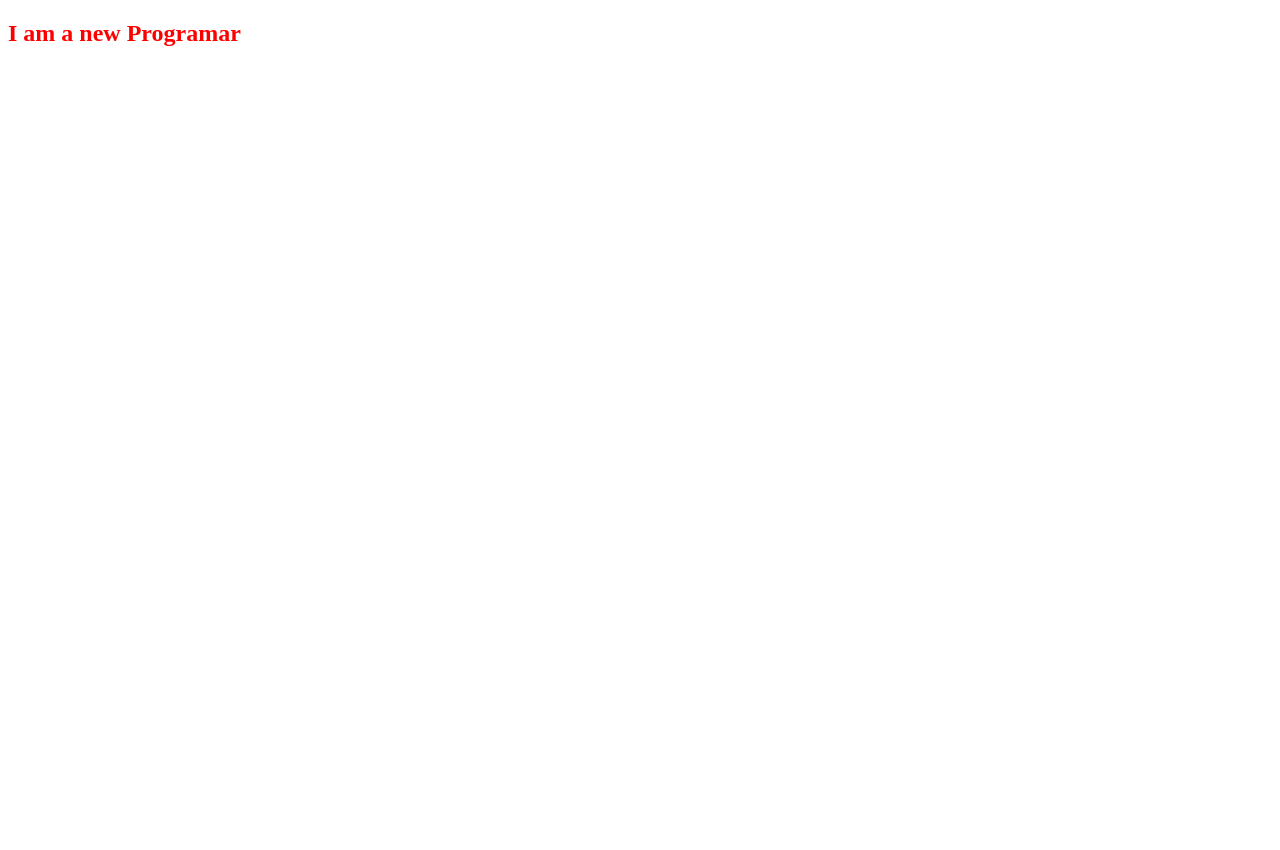
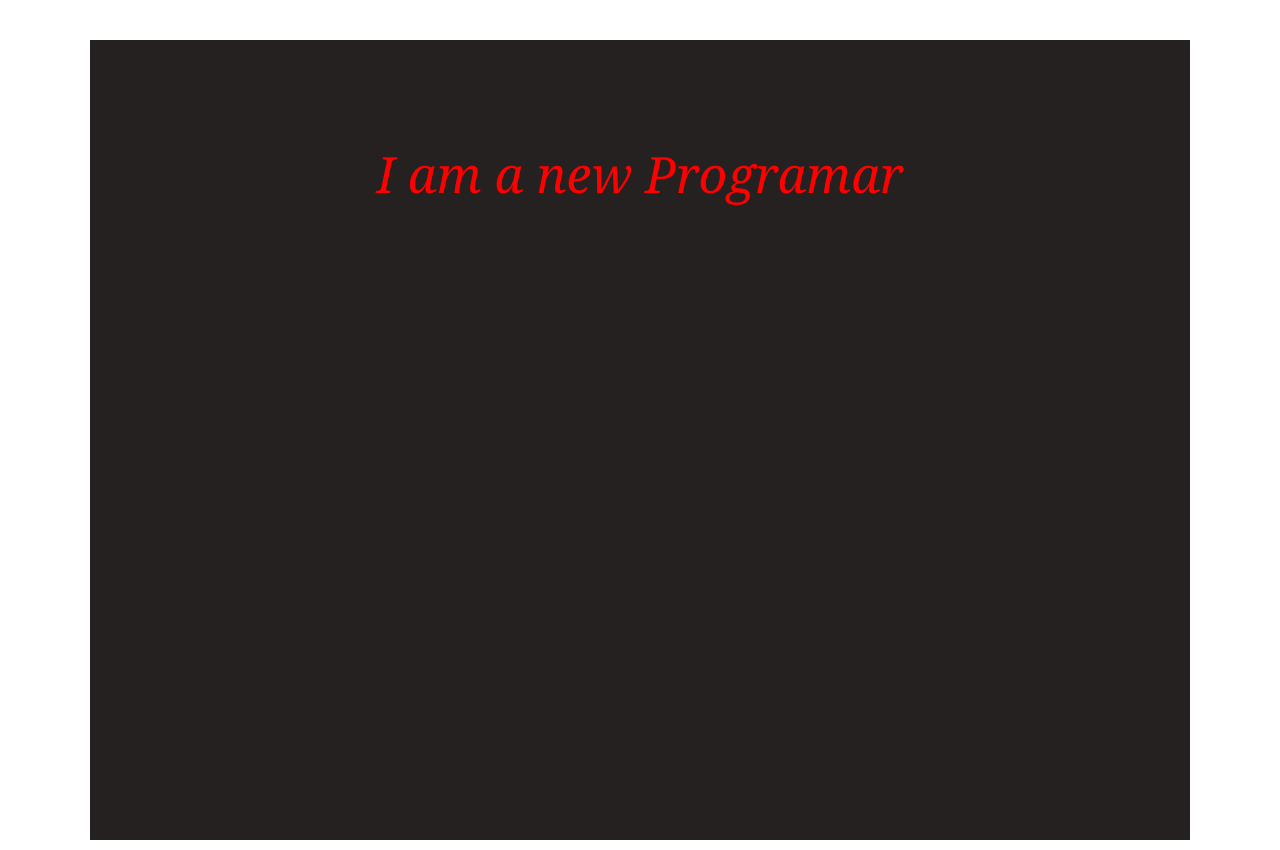
Before and after one commit to Aminurrahman4/html-css-conceptual, a plain HTML site: page index.html in a window 1280 px wide. Before the commit the page ends 800 px from the top, so only its background shows below. Drawn offline with Linux system fonts and the light colour scheme.

Commit message:
create section with an heading

```diff
--- a/index.html
+++ b/index.html
@@ -6,8 +6,15 @@
    <title>kickstart HTML and css</title>
    <link rel="stylesheet" href="style/style.css">
    <link rel="shortcut icon" href="https://img.icons8.com/?size=48&id=20909&format=png" type="image/x-icon">
+   <style>
+      /* h2{
+         color:green;
+      } */
+   </style>
 </head>
 <body>
-   <h2>I am a new Programar</h2>
+   <div id="heading-parent">
+      <h2>I am a new Programar</h2>
+   </div>
 </body>
 </html>
--- a/style/style.css
+++ b/style/style.css
@@ -1,3 +1,24 @@
+*{
+   margin: 0;
+   padding: 0;
+}
+
 h2 {
    color:red;
+   font-style: italic;
+   font-weight: lighter;
+   font-family: Georgia, 'Times New Roman', Times, serif;
+   text-decoration: ;
+   font-size: 50px;
+   text-align: center;
 }
+#heading-parent{
+   background-color: rgb(36, 33, 32);
+   height: 600px;
+   padding: 100px 0;
+   width: 1100px;
+   margin-top: 40px;
+   margin-bottom:10px;
+   margin-left: auto;
+   margin-right: auto;
+}
```
